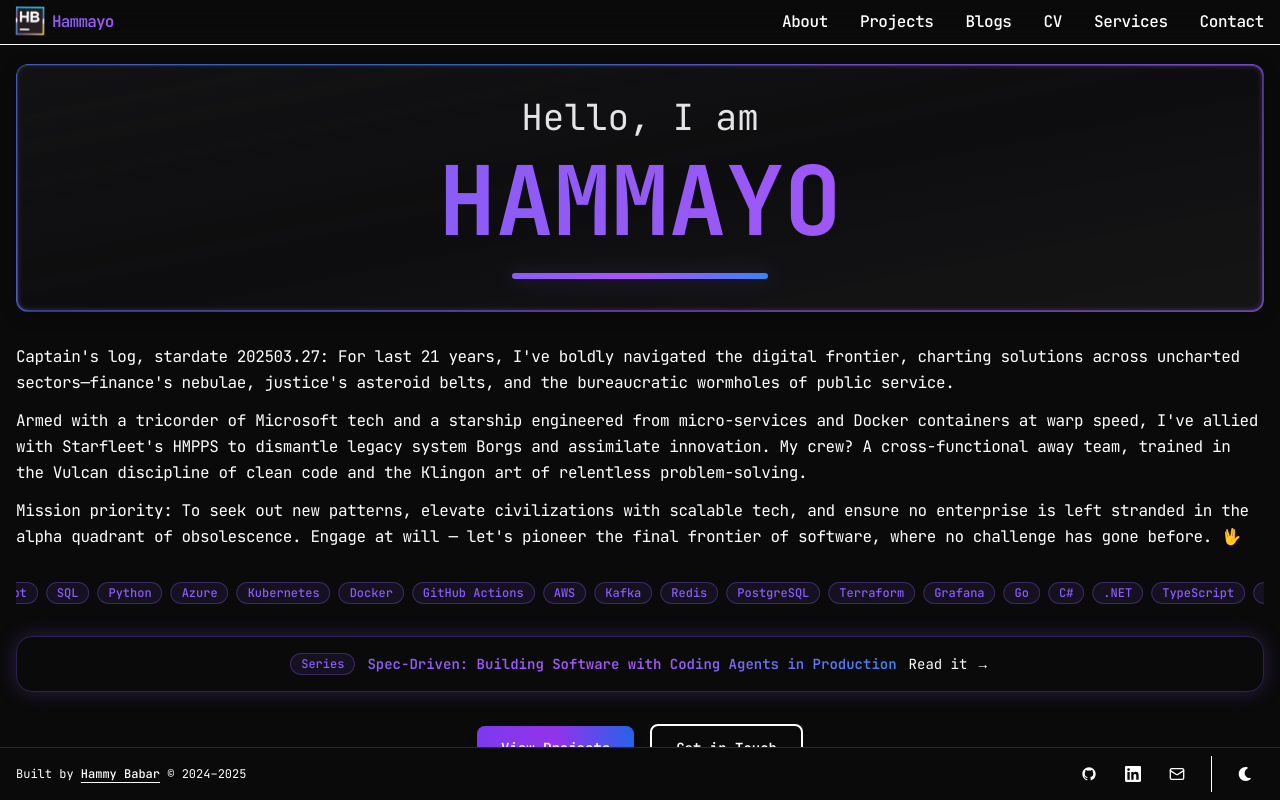
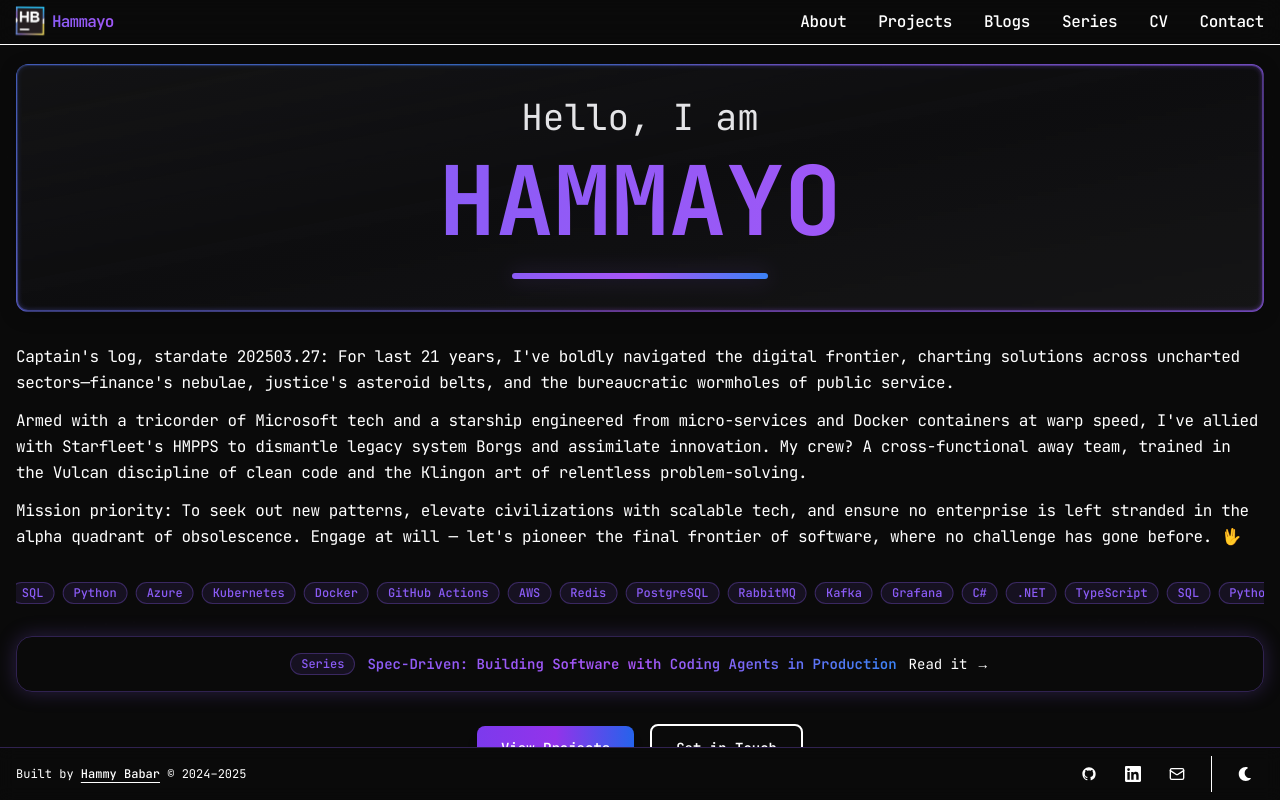
Before and after one commit to hammayo/hammayo.github.io, a Next.js app: page / in a window 1280 px wide. Built offline with nearby package versions, Linux system fonts and the light colour scheme.

Commit message:
feat: unlist services page — series takes the nav slot

```diff
--- a/content/cv.ts
+++ b/content/cv.ts
@@ -9,9 +9,9 @@ export const cv = {
   placeholderText: 'Full CV coming soon — view my LinkedIn profile in the meantime.',
 
   skills: {
-    languages: ['Go', 'C#', '.NET', 'TypeScript', 'SQL', 'Python'],
+    languages: ['C#', '.NET', 'TypeScript', 'SQL', 'Python'],
     platforms: ['Azure', 'Kubernetes', 'Docker', 'GitHub Actions', 'AWS'],
-    tools:     ['Kafka', 'Redis', 'PostgreSQL', 'Terraform', 'Grafana'],
+    tools:     ['Redis', 'PostgreSQL', 'RabbitMQ', 'Kafka', 'Grafana'],
   },
 
   roles: [
--- a/src/app/sitemap.ts
+++ b/src/app/sitemap.ts
@@ -39,12 +39,6 @@ export default function sitemap(): MetadataRoute.Sitemap {
       priority:        0.8,
     },
     {
-      url:             `${SITE_URL}/services/`,
-      lastModified:    new Date('2026-07-12'),
-      changeFrequency: 'monthly',
-      priority:        0.9,
-    },
-    {
       url:             `${SITE_URL}/cv/`,
       lastModified:    new Date('2024-01-01'),
       changeFrequency: 'monthly',
--- a/src/features/shared/header.tsx
+++ b/src/features/shared/header.tsx
@@ -15,8 +15,8 @@ const NAV_LINKS = [
   { href: '/about',    label: 'About'    },
   { href: '/projects', label: 'Projects' },
   { href: '/blogs',    label: 'Blogs'    },
+  { href: '/series',   label: 'Series'   },
   { href: '/cv',       label: 'CV'       },
-  { href: '/services', label: 'Services' },
   { href: '/contact',  label: 'Contact'  },
 ] as const;
 
```
